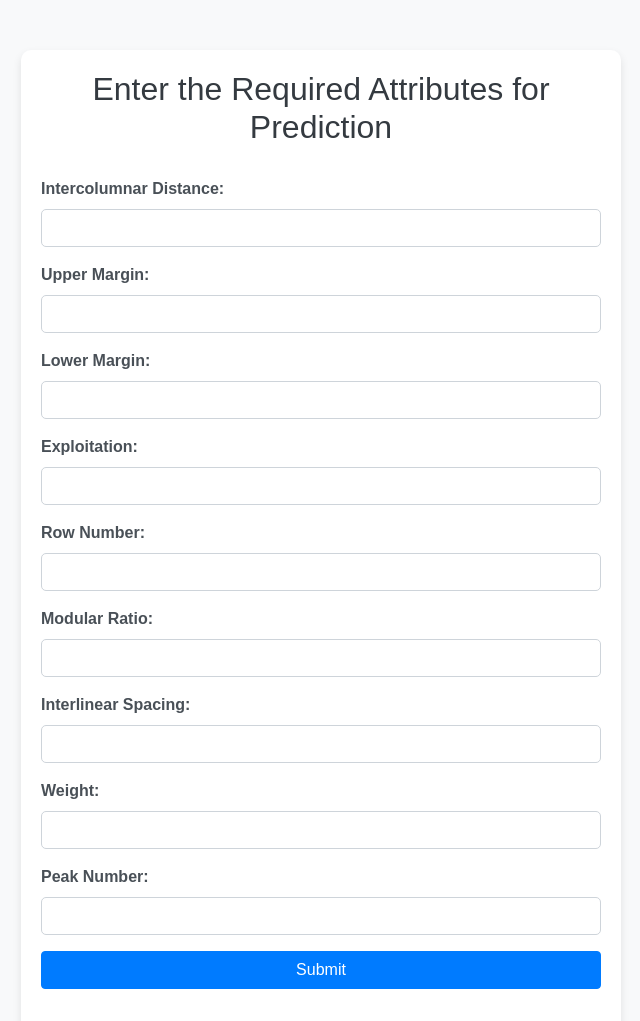
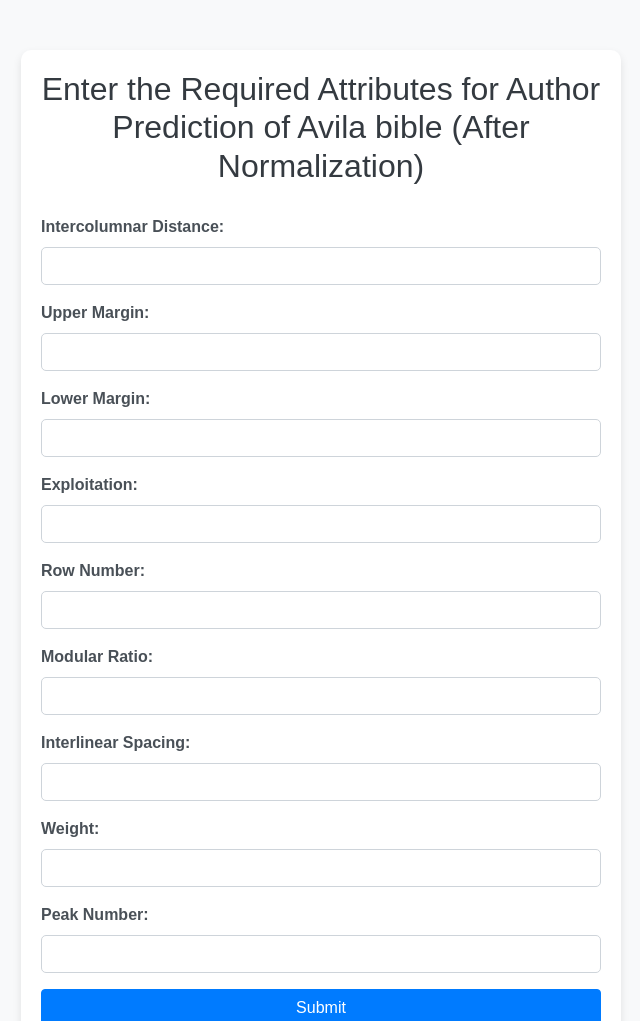
Before and after one commit to Apurav-sharma/Author_prediction, a Flask app: page /predict in a window 1280 px wide. Shown: the top 1021 px of the page, without its empty margins (319-959 px from the left). Run offline with Flask 3, Linux system fonts and the light colour scheme; some libraries are stand-ins or nearby versions.

Commit message:
modified:   app.py 	modified:   templates/pred_home.html

```diff
--- a/app.py
+++ b/app.py
@@ -41,4 +41,4 @@ def predict():
             raise CustomExcep(e, sys)
 
 if __name__ == '__main__':
-    app.run(debug=True)
+    app.run()
--- a/templates/pred_home.html
+++ b/templates/pred_home.html
@@ -58,11 +58,12 @@
 
 <body>
     <div class="container">
-        <h2>Enter the Required Attributes for Prediction</h2>
+        <h2>Enter the Required Attributes for Author Prediction of Avila bible (After Normalization)</h2>
         <form action="{{url_for('predict')}}" method="POST">
             <div class="form-group">
                 <label for="intercolumnar_distance">Intercolumnar Distance:</label>
-                <input type="number" step="any" class="form-control" id="intercolumnar_distance" name="intercolumnar_distance" required>
+                <input type="number" step="any" class="form-control" id="intercolumnar_distance"
+                    name="intercolumnar_distance" required>
             </div>
 
             <div class="form-group">
@@ -92,7 +93,8 @@
 
             <div class="form-group">
                 <label for="interlinear_spacing">Interlinear Spacing:</label>
-                <input type="number" step="any" class="form-control" id="interlinear_spacing" name="interlinear_spacing" required>
+                <input type="number" step="any" class="form-control" id="interlinear_spacing" name="interlinear_spacing"
+                    required>
             </div>
 
             <div class="form-group">
```
